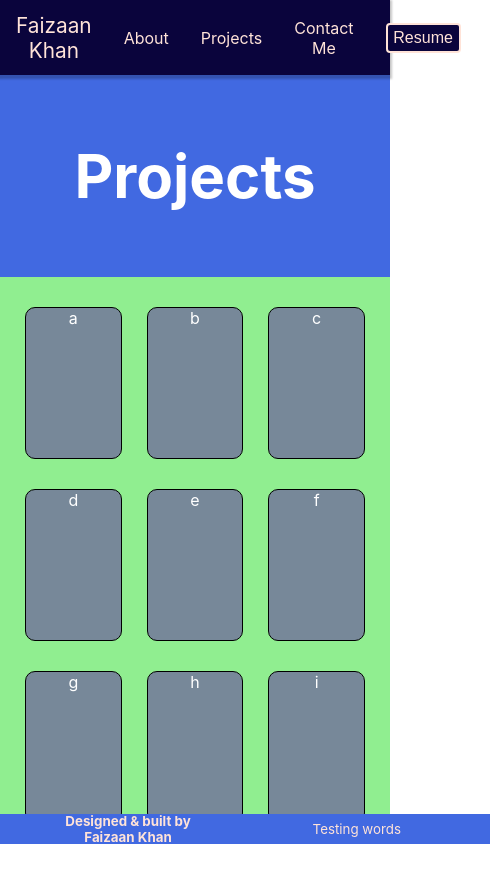
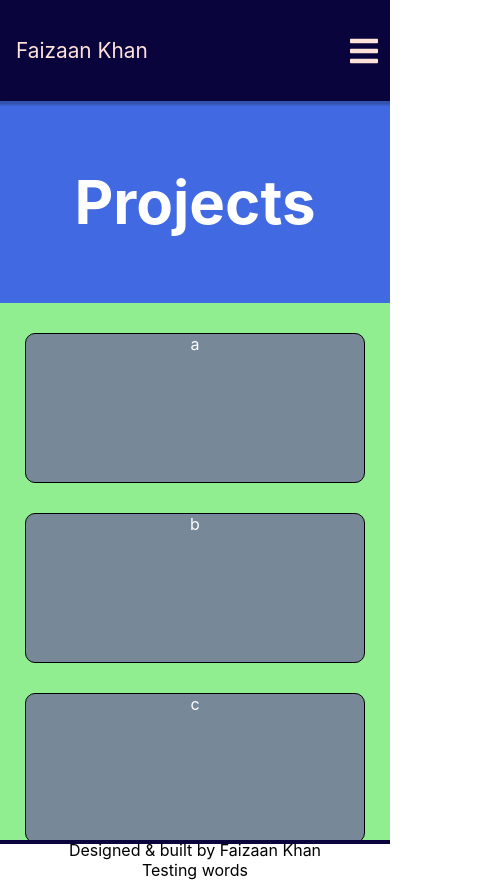
Before and after one commit to FaizaanKhan24/PortfolioWebsite, a React (Create React App) app in the folder portfolio-website/: page /projects in a window 390 px wide. Shown: the whole page, 490 px wide, since content can reach past the window. Before the commit the page ends 845 px from the top, so only its background shows below. Built offline with nearby package versions, Linux system fonts and the light colour scheme.

Commit message:
Reactive Navbar and minor CSS changes
- Created a reactive Navbar
- Added a new file for Navbar.CSS
- Minor App.css changes
- Installed React icons

```diff
--- a/portfolio-website/package.json
+++ b/portfolio-website/package.json
@@ -8,6 +8,7 @@
     "@testing-library/user-event": "^13.5.0",
     "react": "^18.1.0",
     "react-dom": "^18.1.0",
+    "react-icons": "^4.4.0",
     "react-router-dom": "^6.3.0",
     "react-scripts": "5.0.1",
     "web-vitals": "^2.1.4"
--- a/portfolio-website/src/App.css
+++ b/portfolio-website/src/App.css
@@ -1,3 +1,9 @@
+* {
+  box-sizing: border-box;
+  margin: 0;
+  padding: 0;
+}
+
 .App {
   text-align: center;
   background-color: #0A043C;
@@ -37,82 +43,8 @@
   }
 }
 
-.navbar{
-  height: 75px;
-  width: 100%;
-  display: flex;
-  align-items: center;
-  position: relative;
-  padding: 0.5rem, 0rem;
-  background-color:#0A043C;
-  color: #FFE3D8;
-  box-shadow: 0 2px 2px 2px rgba(9, 9, 9, 0.23);
-}
-
-.brand-name{
-  text-decoration: none;
-  color: #FFE3D8;
-  font-size: 1.3rem;
-  margin-left: 1rem;
-  display: flex;
-  justify-content: center;
-  align-items: center;
-  margin: 0 1rem;
-}
-
-.navigation-menu{
-  margin-left: auto;
-}
-
-.navigation-menu ul{
-  display: flex;
-  justify-content: center;
-  align-items: center;
-  padding: 0;
-}
-
-.navigation-menu li{
-  list-style-type: none;
-  margin: 0 1rem;
-}
-
-.navigation-menu a{
-  text-decoration: none;
-  display: block;
-  width: 100%;
-  color: #FFE3D8;
-}
-
-.btn {
-	line-height: 10px;
-	height: 30px;
-	text-align: center;
-	width: 75px;
-	cursor: pointer;
-  padding: 0px;
-  text-decoration: none;
-  display: inline-block;
-  font-size: 16px;
-  margin: 0px;
-  transition-duration: 0.3s;
-}
-
-.resume-btn{
-  background-color:#0A043C;
-  color: #FFE3D8;
-  border: 2px solid #FFE3D8;
-  border-radius: 4px;
-  transition: all 0.5s;
-  position: relative;
-}
-
-.resume-btn:hover{
-  background-color: #FFE3D8;
-  color: #0A043C;
-}
-
-.footer{
-  background-color: royalblue;
+/* .footer{
+  background-color: #0A043C;
   color: #FFE3D8;
   margin: 0 auto;
   padding: 0 50px;
@@ -123,9 +55,26 @@
   bottom: 0;
   width: 100%;
   min-height: 30px;
-  height: 30px;
+  height: 5%;
   display: flex;
   align-items: center;
+}
+
+@media ( max-width:767px ){
+  .footer{
+    flex-direction: column;
+    height: 8%;
+  }
+
+  .footer-left, .footer-right{
+    width: 100%;
+    align-content: center;
+    justify-content: center;
+  }
+
+  .icon{
+    margin: auto;
+  }
 }
 
 .footer-left{
@@ -140,6 +89,19 @@
   justify-content: flex-end;
   margin: auto;
 }
+
+.brandIcon{
+  color: white;
+  text-align: center;
+  background-color: transparent;
+  font-size: 16px;
+  padding: 5px 7px;
+}
+
+.brandIcon:hover{
+  color: #FFE3D8;
+  background-color: #0A043C;
+} */
 
 .contact{
   color: #BBBBBB;
@@ -165,7 +127,6 @@
   background-color: #0A043C;
   border: 2px solid #FFE3D8;
   transition: all 0.25s;
-  position: relative;
   border-radius: 4px;
   padding: 1.25rem 1.75rem;
   font-size: 14px;
@@ -179,13 +140,6 @@
 .contact-btn:hover{
   background-color: #FFE3D8;
   color: #0A043C;
-}
-
-.icon{
-  color: white;
-  text-align: center;
-  background-color: black;
-  font-size: 24;
 }
 
 .projects-container{
@@ -220,6 +174,12 @@
   padding: 30px 25px;
 }
 
+@media (max-width:767px){
+  .projects{
+    grid-template-columns: 1fr;
+  }
+}
+
 .project-details{ background-color: lightslategray;
   min-width: 50px;
   min-height: 150px;
--- /dev/null
+++ b/portfolio-website/src/components/Navbar.css
@@ -0,0 +1,146 @@
+.navbar{
+    min-height: 75px;
+    height: 12%;
+	width: 100%;
+	background: #0A043C;
+	color: #FFE3D8;
+	display: flex;
+	justify-content: space-between;
+	align-items: center;
+	padding: 0.5rem 0;
+	/* font-size: 1.2rem; */
+    box-shadow: 0 2px 2px 2px rgba(9, 9, 9, 0.23);
+}
+
+.brand-name{
+    text-decoration: none;
+    color: #FFE3D8;
+    font-size: 1.3rem;
+    margin-left: 1rem;
+    display: flex;
+    justify-content: center;
+    align-items: center;
+    margin: 0 1rem;
+}
+
+.navigation-menu{
+    display: grid;
+	grid-template-columns: repeat(4, auto);
+	grid-gap: 20px;
+	list-style: none;
+    grid-auto-flow: column;
+    justify-content: end;
+    align-items: center;
+}
+
+.navigation-menu-item{
+    list-style-type: none;
+    margin: 0 1rem;
+}
+
+.navigation-menu-links{
+    text-decoration: none;
+    display: block;
+    width: 100%;
+    color: #FFE3D8;
+}
+
+/* .navigation-menu ul{ background-color: antiquewhite;
+    display: flex;
+    justify-content:flex-end;
+    align-items: center;
+    padding: 0;
+} */
+
+
+.btn {
+	line-height: 10px;
+	height: 30px;
+	text-align: center;
+	width: 75px;
+	cursor: pointer;
+    padding: 0px;
+    text-decoration: none;
+    display: inline-block;
+    font-size: 16px;
+    margin: 0px;
+    transition-duration: 0.3s;
+}
+
+.resume-btn{
+    background-color:#0A043C;
+    color: #FFE3D8;
+    border: 2px solid #FFE3D8;
+    border-radius: 4px;
+    transition: all 0.5s;
+    position: relative;
+}
+
+.resume-btn:hover{
+    background-color: #FFE3D8;
+    color: #0A043C;
+}
+
+.navbar-icon {
+	display: none;
+	font-size: 2rem;
+	cursor: pointer;
+}
+
+
+@media only screen and (max-width: 768px){
+    .navbar{
+        position: relative;
+    }
+
+    .navigation-menu{
+        display: flex;
+        flex-direction: column;
+        justify-content: center;
+        justify-items: stretch;
+        align-content: center;
+        align-items: stretch;
+        height: 80vh;
+        position:absolute;
+        text-align: center;
+        width: 100%;
+        top: 75px;
+        left: -100%;
+        transition: 0.3s all;
+        row-gap: 5%;
+    }
+
+    .navigation-menu.sidebar{
+        background: #0A043C;
+		left: 0;
+    }
+
+    .navigation-menu-item, .navigation-menu-links{
+        /* padding: 10px 0; */
+		/* border: 1px solid red; */
+        display: flex;
+        height: 35px;
+        justify-content: center;
+        align-items: center;
+    }
+
+    .navigation-menu-item:hover,
+    .navigation-menu-item:hover > *,
+    .navigation-menu-item:hover > * > .resume-btn{
+        background-color: #FFE3D8;
+        color: #0A043C;
+        transition: all 0s;
+        cursor: pointer;
+    }
+
+    .resume-btn{
+        border: 0;
+        transition: all 0s;
+    }
+
+    .navbar-icon{
+        display: flex;
+        padding: 0 10px;
+        margin-left: auto;
+    }
+}
--- a/portfolio-website/src/components/Navbar.js
+++ b/portfolio-website/src/components/Navbar.js
@@ -1,29 +1,46 @@
-import React from 'react'
+import React, { useState } from 'react'
+import './Navbar.css';
 import {Link} from 'react-router-dom';
 import resumePDF from '../pdf/Mohammed Faizaan Khan Zubair Khan Resume.pdf';
+import { FaBars, FaTimes } from 'react-icons/fa';
 
 function Navbar(){
-
+    //Opens the resume in a new tab
     const openResume = () =>{
         //const resumeURL = 'https://drive.google.com/file/d/1-jE7Ko8jXQF6GnavCouWgHhYSfuM7zHU/view?usp=sharing';
+        setIsOpen(false);
         window.open(resumePDF, '_blank','noopener,noreferrer');
+    }
+
+    // Used to display the hamburger menu when in mobile mode
+    const [isOpen, setIsOpen] = useState(false);
+
+    const handleClick = () => {
+        setIsOpen(!isOpen);
+    }
+
+    const closeMenu = () => {
+        setIsOpen(false);
     }
 
   return (
     <div className='navbar'>
         <Link to='/' className='brand-name'>Faizaan Khan</Link>
-        <div className='navigation-menu'>
-            <ul>
-                <li>
-                    <Link to='/'> About</Link>
+        <div className='navbar-icon' onClick={handleClick}>
+            {isOpen ? <FaTimes /> : <FaBars />}
+        </div>
+        <div>
+            <ul className={isOpen ? 'navigation-menu sidebar' : 'navigation-menu'}>
+                <li className='navigation-menu-item'>
+                    <Link to='/' className='navigation-menu-links' onClick={closeMenu}> About</Link>
                 </li>
-                <li>
-                    <Link to='/projects'>Projects</Link>
+                <li className='navigation-menu-item'>
+                    <Link to='/projects' className='navigation-menu-links' onClick={closeMenu}>Projects</Link>
                 </li>
-                <li>
-                    <Link to='/contact'>Contact Me</Link>
+                <li className='navigation-menu-item'>
+                    <Link to='/contact' className='navigation-menu-links' onClick={closeMenu}>Contact Me</Link>
                 </li>
-                <li>
+                <li className='navigation-menu-item' onClick={openResume}>
                     <div>
                     <button onClick={openResume} className='btn resume-btn' >
                         <span>Resume</span>
```
Also changed, not shown: 1 other file (tests, documents, lock files or other folders).
